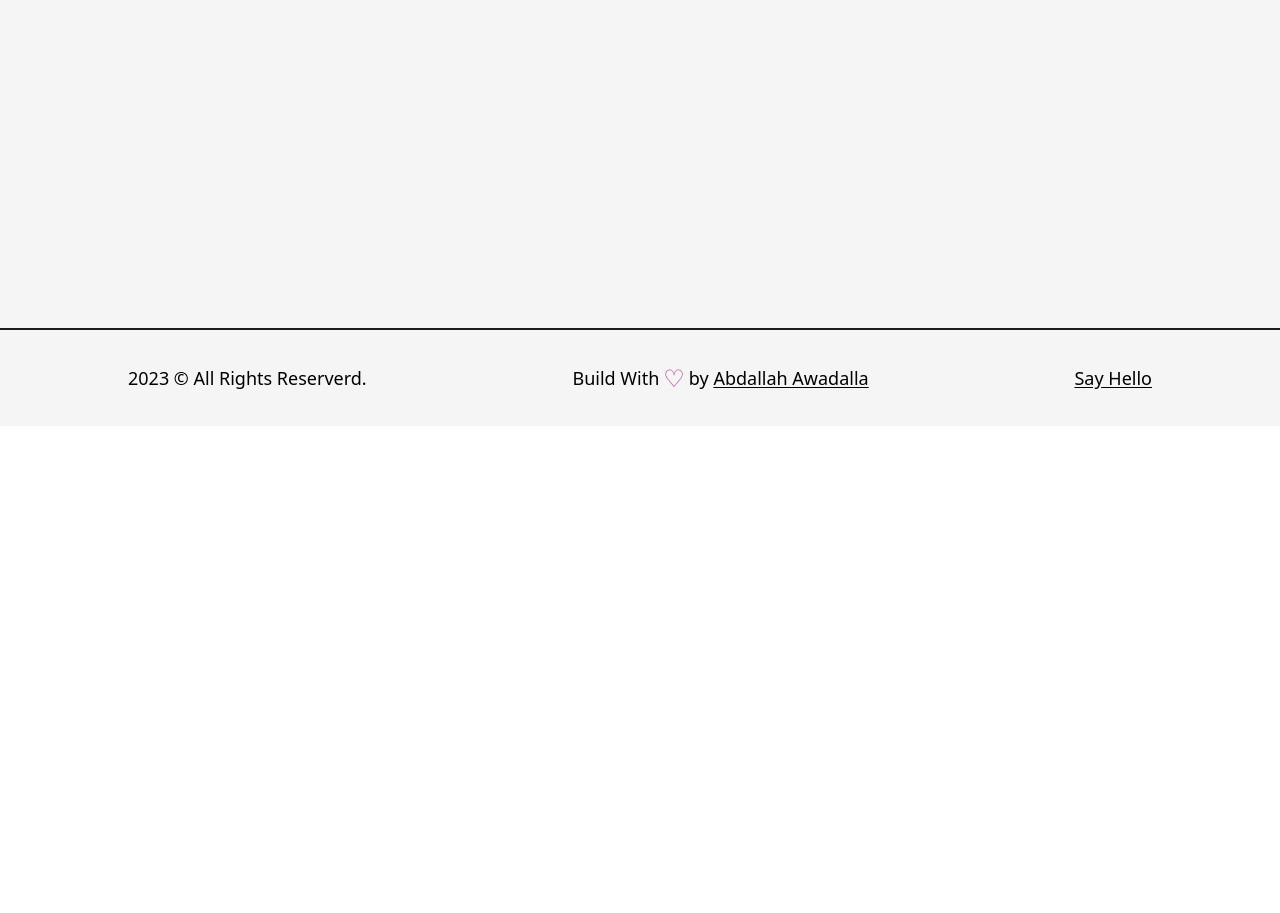
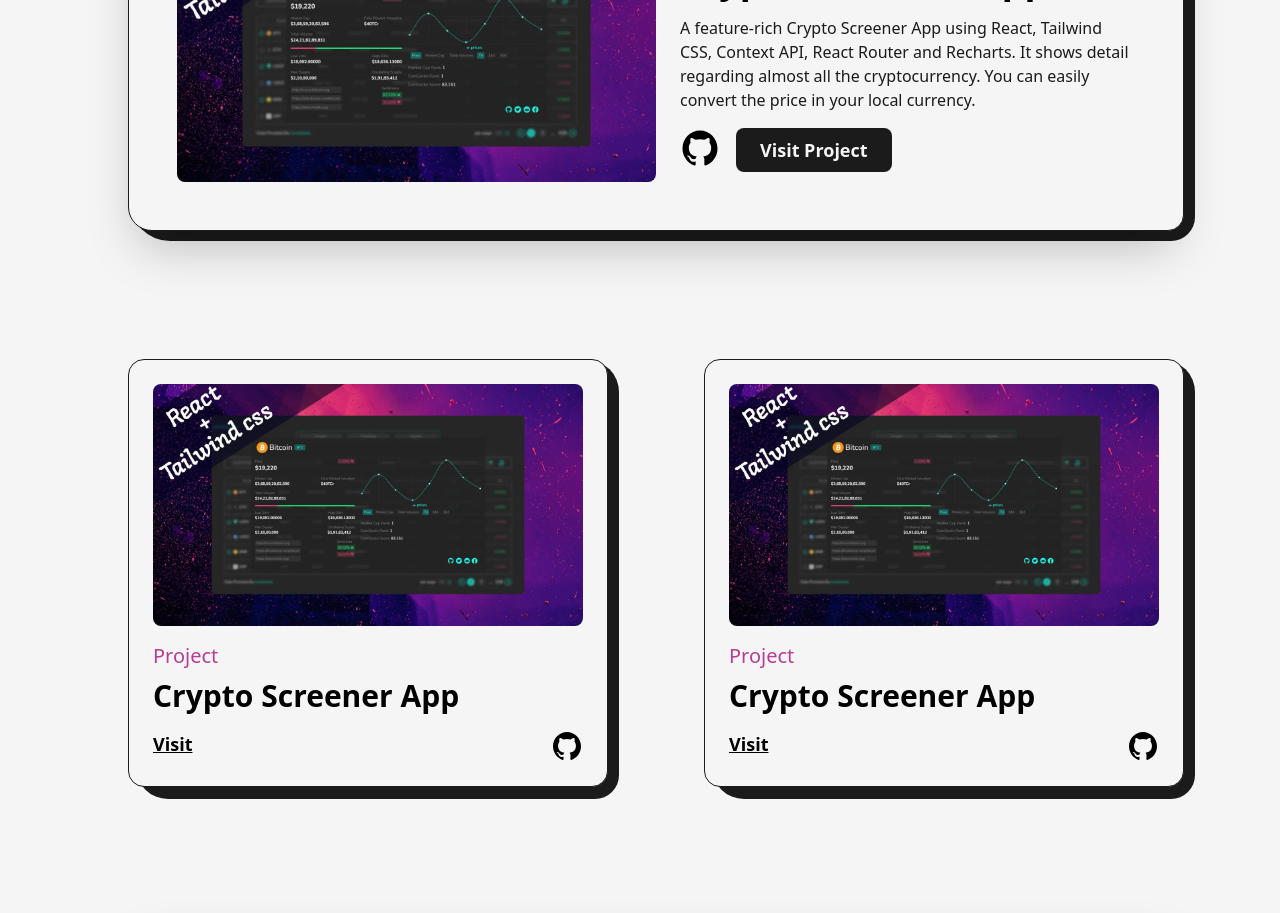
Before and after one commit to codebucks27/Next.js-Developer-Portfolio-Starter-Code, a Next.js app: page /projects in a window 1280 px wide. Before the commit this address had no page. Shown: the part 560-1473 px from the top of the page. Before the commit the page ends 986 px from the top, so only its background shows below. Built offline with nearby package versions, Linux system fonts and the light colour scheme.

Commit message:
working on the projects page eith filler data

```diff
--- a/src/components/NavBar.js
+++ b/src/components/NavBar.js
@@ -40,7 +40,7 @@
       </nav>
 
       <nav className="flex items-center justify-center flex-wrap">
-        <motion.a href='https://twitter.com' target={"_black"}
+        <motion.a href='https://twitter.com/abdalla99393683' target={"_black"}
         whileHover={{y: -2}}
         whileTap={{scale: 0.9}}
         className="w-6 mx-3"
@@ -48,7 +48,7 @@
           <TwitterIcon />
           </motion.a>
 
-        <motion.a href='https://twitter.com' target={"_black"}
+        <motion.a href='https://github.com/abdallah1936' target={"_black"}
         className="w-6 mx-3"
         whileHover={{y: -2}}
         whileTap={{scale: 0.9}}
@@ -56,7 +56,7 @@
           <GithubIcon />
           </motion.a>
 
-        <motion.a href='https://twitter.com' target={"_black"}
+        <motion.a href='https://www.linkedin.com/in/abdallahawadalla/' target={"_black"}
         className="w-6 mx-3"
         whileHover={{y: -2}}
         whileTap={{scale: 0.9}}
@@ -64,7 +64,7 @@
           <LinkedInIcon />
           </motion.a>
 
-        <motion.a href='https://twitter.com' target={"_black"}
+        <motion.a href='https://www.pinterest.com/awadallaabdallah/' target={"_black"}
         className="w-6 mx-3"
         whileHover={{y: -2}}
         whileTap={{scale: 0.9}}
@@ -72,7 +72,7 @@
           <PinterestIcon />
           </motion.a>
 
-        <motion.a href='https://twitter.com' target={"_black"}
+        <motion.a href='https://dribbble.com/AbdallahAwadalla' target={"_black"}
         className="w-6 ml-3"
         whileHover={{y: -2}}
         whileTap={{scale: 0.9}}
--- /dev/null
+++ b/src/pages/projects.js
@@ -0,0 +1,197 @@
+import React from "react";
+import Head from "next/head";
+import Layout from "@/components/Layout";
+import AnimatedText from "@/components/AnimatedText";
+import Link from "next/link";
+import { GithubIcon } from "@/components/Icons";
+import Image from "next/image";
+import project1 from "../../public/images/projects/Crypto-screener-cover-image.jpg";
+
+
+const FeaturedProjects = ({ type, title, summary, img, link, github }) => {
+
+  return (
+    <article className="w-full flex items-center justify-between relative rounded-3xl rounded-br-2xl border border-solid border-dark bg-light shadow-2xl p-12
+    ">
+
+      <div className="absolute top-0 -right-3 -z-10 w-[101%] h-[103%]  rounded-[2.5rem] bg-dark rounded-br-3xl" />
+
+      <Link
+        href={link}
+        target="_blank"
+        className="w-1/2 cursor-pointer overflow-hidden rounded-lg"
+      >
+        <Image src={img} alt={title} className="w-full h-auto" />
+      </Link>
+
+      <div className="w-1/2 flex flex-col items-start justify-between pl-6">
+        <span className="text-primary font-medium text-xl">{type}</span>
+        <Link href={link} target="_blank"
+          className="hover:underline undeline-offset-2"
+        >
+          <h2 className="my-2 w-full text-left text-4xl font-bold">{title}</h2>
+        </Link>
+        <p className="my-2 font-medium text-dark">{summary}</p>
+        <div className="mt-2 flex tems-center">
+          <Link href={github} target="_blank" className="w-10"> <GithubIcon /> </Link>
+          <Link href={link} target="_blank"
+            className="ml-4 rounded-lg bg-dark text-light p-2 px-6 text-lg font-semibold"
+          >Visit Project</Link>
+        </div>
+      </div>
+
+    </article>
+  )
+}
+
+const Project = ({ title, type, img, link, github }) => {
+  return (
+    <article className="w-full flex flex-col items-center justify-center rounded-2xl border border-solid border-dark bg-light p-6 relative
+    ">
+
+      <div className="absolute top-0 -right-3 -z-10 w-[101%] h-[103%]  rounded-[2rem] bg-dark rounded-br-3xl" />
+
+      <Link
+        href={link}
+        target="_blank"
+        className="w-full cursor-pointer overflow-hidden rounded-lg"
+      >
+        <Image src={img} alt={title} className="w-full h-auto" />
+      </Link>
+
+      <div className="w-full flex flex-col items-start justify-between mt-4">
+        <span className="text-primary font-medium text-xl">{type}</span>
+        <Link
+          href={link}
+          target="_blank"
+          className="hover:underline undeline-offset-2"
+        >
+
+          <h2 className="my-2 w-full text-left text-3xl font-bold">{title}</h2>
+        </Link>
+
+        <div className="w-full mt-2 flex tems-center justify-between">
+
+          <Link
+            href={link}
+            target="_blank"
+            className="text-lg font-semibold underline"
+          >Visit
+          </Link>
+
+          <Link href={github}
+            target="_blank"
+            className="w-8">
+            {" "}
+            <GithubIcon />
+            {" "}
+          </Link>
+        </div>
+
+      </div>
+
+    </article>
+  )
+}
+
+const Projects = () => {
+  return (
+    <>
+      <Head>
+        <title>Abdallah Awadalla | Projects Page</title>
+        <meta name="description" content="Abdallah Awadalla | Full-Stack Software Engineer" />
+      </Head>
+
+      <main className="w-full mb-16 flex flex-col items-center justify-between">
+        <Layout className="pt-16">
+          <AnimatedText text="Imagination Trumps Knowledge!"
+            className="mb-16"
+          />
+
+          <div className="grid grid-cols-12 gap-24 gap-y-32">
+            <div className="col-span-12">
+              <FeaturedProjects
+
+                title="Crypto Screener App"
+                img={project1}
+                summary="A feature-rich Crypto Screener App using React, Tailwind CSS, Context API, React Router and Recharts.
+              It shows detail regarding almost all the cryptocurrency. You can easily convert the price in your
+              local currency."
+                link="/"
+                github="/"
+                type="Featured Project"
+              />
+            </div>
+            <div className="col-span-6">
+              <Project
+                title="Crypto Screener App"
+                img={project1}
+                summary="A feature-rich Crypto Screener App using React, Tailwind CSS, Context API, React Router and Recharts.
+                It shows detail regarding almost all the cryptocurrency. You can easily convert the price in your
+                local currency."
+                link="/"
+                github="/"
+                type="Project"
+              />
+            </div>
+            <div className="col-span-6">
+              <Project
+                title="Crypto Screener App"
+                img={project1}
+                summary="A feature-rich Crypto Screener App using React, Tailwind CSS, Context API, React Router and Recharts.
+                It shows detail regarding almost all the cryptocurrency. You can easily convert the price in your
+                local currency."
+                link="/"
+                github="/"
+                type="Project"
+              />
+            </div>
+
+            <div className="col-span-12">
+              <FeaturedProjects
+
+                title="Crypto Screener App"
+                img={project1}
+                summary="A feature-rich Crypto Screener App using React, Tailwind CSS, Context API, React Router and Recharts.
+                It shows detail regarding almost all the cryptocurrency. You can easily convert the price in your
+                local currency."
+                link="/"
+                github="/"
+                type="Featured Project"
+              />
+            </div>
+            <div className="col-span-6">
+              <Project
+                title="Crypto Screener App"
+                img={project1}
+                summary="A feature-rich Crypto Screener App using React, Tailwind CSS, Context API, React Router and Recharts.
+                It shows detail regarding almost all the cryptocurrency. You can easily convert the price in your
+                local currency."
+                link="/"
+                github="/"
+                type="Project"
+              />
+            </div>
+            <div className="col-span-6">
+              <Project
+                title="Crypto Screener App"
+                img={project1}
+                summary="A feature-rich Crypto Screener App using React, Tailwind CSS, Context API, React Router and Recharts.
+                It shows detail regarding almost all the cryptocurrency. You can easily convert the price in your
+                local currency."
+                link="/"
+                github="/"
+                type="Project"
+              />
+            </div>
+
+          </div>
+        </Layout>
+      </main>
+
+    </>
+  )
+}
+
+
+export default Projects
```
Also changed, not shown: src/pages/about.js (+7 -7 lines).
